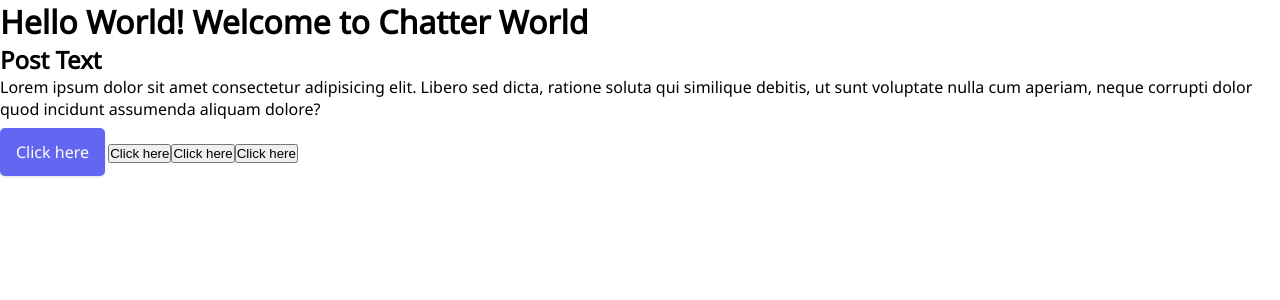
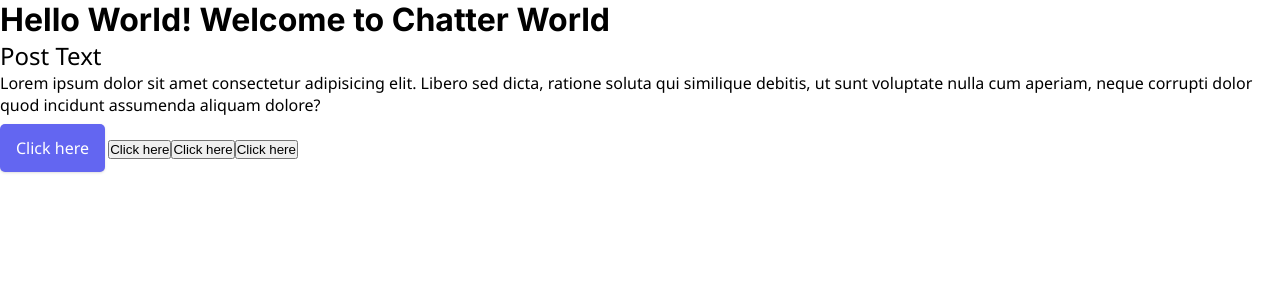
Before and after one commit to akshayraichur/ChatterWorld, a Next.js app: page / in a window 1280 px wide. Shown: the top 300 px of the page. Built offline with nearby package versions, Linux system fonts and the light colour scheme.

Commit message:
feat: small changes

```diff
--- a/src/constants/GlobalStyles.ts
+++ b/src/constants/GlobalStyles.ts
@@ -12,10 +12,6 @@ const colors = {
 export const globalStyles = css`
   body {
     background-color: ${colors.background};
-  }
-
-  h1 {
-    font-family: "Inter", sans;
   }
 
   .bsh {
--- a/src/pages/_app.tsx
+++ b/src/pages/_app.tsx
@@ -4,8 +4,8 @@ import { ThemeProvider } from "@emotion/react";
 import type { AppProps } from "next/app";
 
 import { Inter, Noto_Sans } from "next/font/google";
-const inter = Inter({ subsets: ["latin"] });
-const notoSans = Noto_Sans({ weight: "400", subsets: ["latin"] });
+export const inter = Inter({ subsets: ["latin"], variable: "--inter" });
+export const notoSans = Noto_Sans({ weight: "400", subsets: ["latin"] });
 
 export default function App({ Component, pageProps }: AppProps) {
   return (
--- a/src/pages/index.tsx
+++ b/src/pages/index.tsx
@@ -1,5 +1,6 @@
 import styled from "@emotion/styled";
 import Head from "next/head";
+import { inter, notoSans } from "./_app";
 
 const Button = styled.button`
   background-color: ${(props) => props.theme.colors.primary};
@@ -29,9 +30,9 @@ export default function Home() {
         <link rel="icon" href="/favicon.ico" />
       </Head>
       <div>
-        <h1>Hello World! Welcome to Chatter World</h1>
+        <h1 className={inter.className}>Hello World! Welcome to Chatter World</h1>
         <div className="card bsh">
-          <h2>Post Text</h2>
+          <h2 className={notoSans.className}>Post Text</h2>
           <p>
             Lorem ipsum dolor sit amet consectetur adipisicing elit. Libero sed dicta, ratione soluta qui similique
             debitis, ut sunt voluptate nulla cum aperiam, neque corrupti dolor quod incidunt assumenda aliquam dolore?
```
